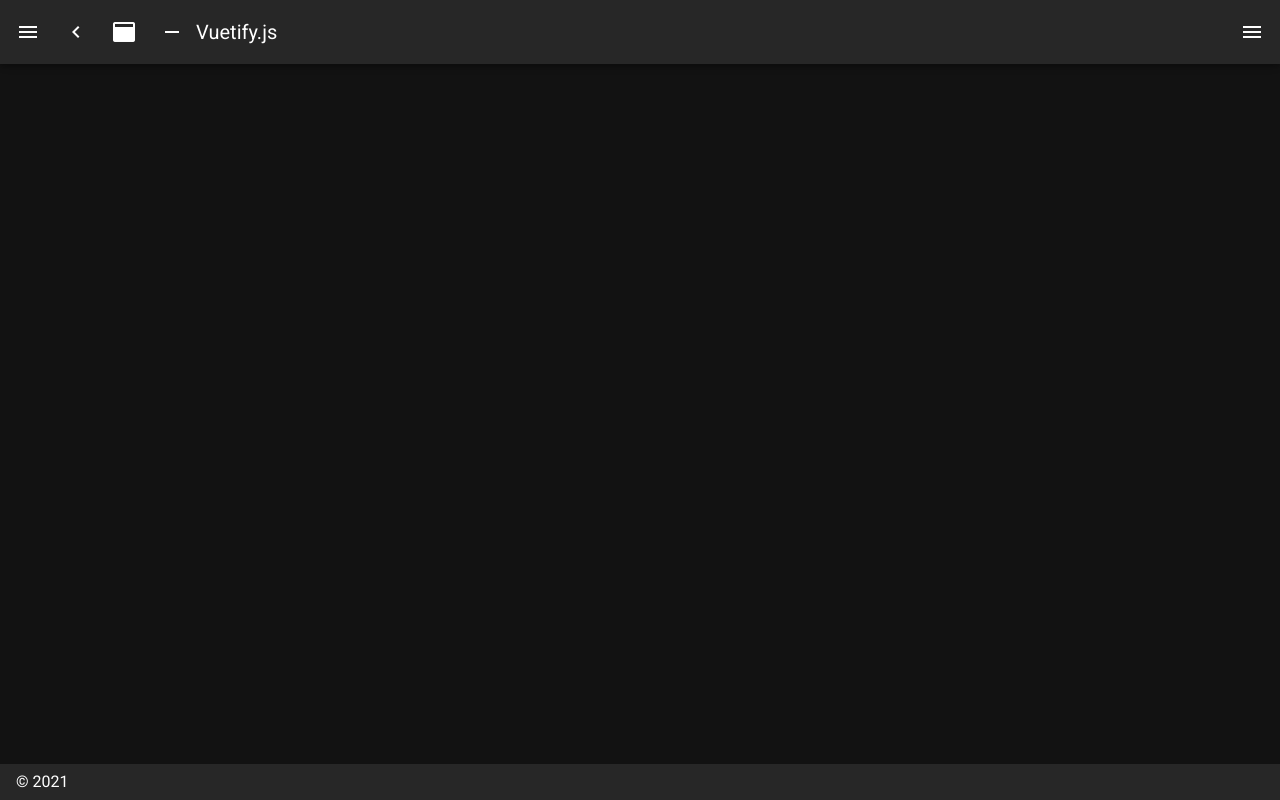
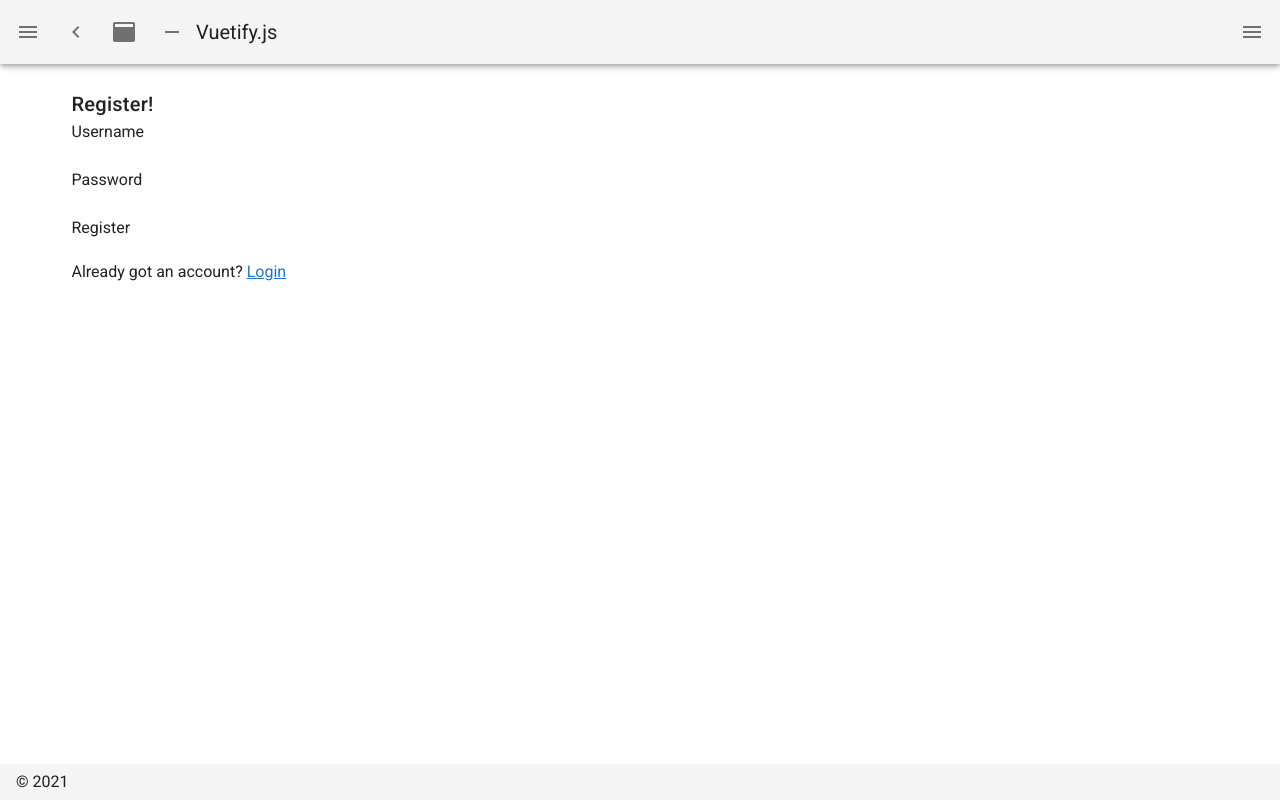
Before and after one commit to sebibrunner/crm-frontend, a Nuxt app: page /register in a window 1280 px wide. Before the commit this address had no page. Built offline with nearby package versions, Linux system fonts and the light colour scheme.

Commit message:
add register page

```diff
--- a/nuxt.config.js
+++ b/nuxt.config.js
@@ -43,7 +43,7 @@
     strategies: {
       local: {
         token: {
-          property: 'token',
+          property: 'access_token',
           global: true,
           // required: true,
           type: 'Bearer',
@@ -53,9 +53,9 @@
           autoFetch: true,
         },
         endpoints: {
-          login: { url: 'http://localhost:3000/auth/login', method: 'post' },
-          logout: { url: 'http://localhost:3000/auth/logout', method: 'post' },
-          user: { url: 'http://localhost:3000/auth/user', method: 'get' },
+          login: { url: 'http://localhost:5000/auth/login', method: 'post' },
+          logout: { url: 'http://localhost:5000/auth/logout', method: 'post' },
+          user: { url: 'http://localhost:5000/profile', method: 'get' },
         },
       },
     },
@@ -63,7 +63,9 @@
   },
 
   // Axios module configuration: https://go.nuxtjs.dev/config-axios
-  axios: {},
+  axios: {
+    baseURL: 'http://localhost:5000/'
+  },
 
   // PWA module configuration: https://go.nuxtjs.dev/pwa
   pwa: {
@@ -76,7 +78,7 @@
   vuetify: {
     customVariables: ['~/assets/variables.scss'],
     theme: {
-      dark: true,
+      dark: false,
       themes: {
         dark: {
           primary: colors.blue.darken2,
@@ -95,6 +97,6 @@
   build: {},
 
   router: {
-    middleware: ['auth'],
+    //middleware: ['auth'],
   },
 }
--- a/pages/login.vue
+++ b/pages/login.vue
@@ -1,5 +1,6 @@
 <template>
   <div>
+    <h2 class="title has-text-centered">Login!</h2>
     <form @submit.prevent="userLogin">
       <div>
         <label>Username</label>
@@ -13,6 +14,9 @@
         <button type="submit">Submit</button>
       </div>
     </form>
+    <div class="has-text-centered" style="margin-top: 20px">
+      New here? <nuxt-link to="/register">Register</nuxt-link>
+    </div>
   </div>
 </template>
 
--- /dev/null
+++ b/pages/register.vue
@@ -0,0 +1,80 @@
+<template>
+  <section class="section">
+    <div class="container">
+      <div class="columns">
+        <div class="column is-4 is-offset-4">
+          <h2 class="title has-text-centered">Register!</h2>
+
+          <form method="post" @submit.prevent="register">
+            <div class="field">
+              <label class="label">Username</label>
+              <div class="control">
+                <input
+                  type="text"
+                  class="input"
+                  name="username"
+                  v-model="username"
+                  required
+                />
+              </div>
+            </div>
+            <div class="field">
+              <label class="label">Password</label>
+              <div class="control">
+                <input
+                  type="password"
+                  class="input"
+                  name="password"
+                  v-model="password"
+                  required
+                />
+              </div>
+            </div>
+            <div class="control">
+              <button type="submit" class="button is-dark is-fullwidth">Register</button>
+            </div>
+          </form>
+
+          <div class="has-text-centered" style="margin-top: 20px">
+            Already got an account? <nuxt-link to="/login">Login</nuxt-link>
+          </div>
+        </div>
+      </div>
+    </div>
+  </section>
+</template>
+
+<script>
+
+export default {
+
+  data() {
+    return {
+      username: '',
+      password: '',
+      error: null
+    }
+  },
+
+  methods: {
+    async register() {
+      try {
+        await this.$axios.post('user', {
+          username: this.username,
+          password: this.password
+        })
+
+        await this.$auth.loginWith('local', {
+          data: {
+          password: this.password
+          },
+        })
+
+        this.$router.push('/')
+      } catch (e) {
+        this.error = e.response.data.message
+      }
+    }
+  }
+}
+</script>
--- /dev/null
+++ b/types/vue-shim.d.ts
@@ -0,0 +1,4 @@
+declare module "*.vue" {
+    import Vue from 'vue'
+    export default Vue
+  }
```
